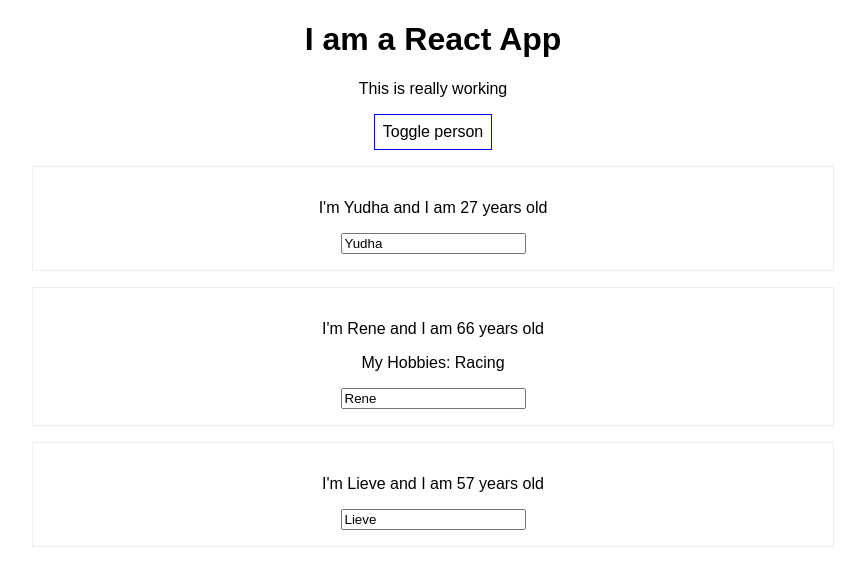
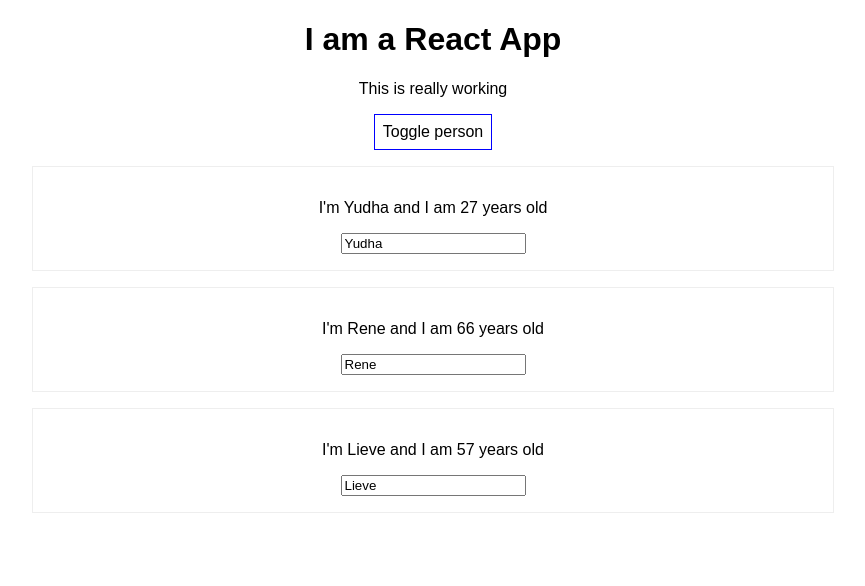
Before and after one commit to YudhaYuki/React-PART-I, a React (Create React App) app: page / in a window 1280 px wide. Both pictures are taken after a click on the button "Toggle person". Shown: the top 586 px of the page, without its empty margins (207-1072 px from the left). Built offline with nearby package versions, Linux system fonts and the light colour scheme.

Commit message:
Outputting lists : Make the list more Dynamic

```diff
--- a/src/App.js
+++ b/src/App.js
@@ -59,19 +59,11 @@
     if (this.state.showPersons) {
       persons = (
         <div>
-          <Person
-            name={this.state.persons[0].name}
-            age={this.state.persons[0].age} />
-
-          <Person
-            name={this.state.persons[1].name}
-            age={this.state.persons[1].age}
-            click={this.switchNameHandler.bind(this, 'Ramadhona')}
-            changed={this.nameChangeHandler} > My Hobbies: Racing </Person>
-
-          <Person
-            name={this.state.persons[2].name}
-          age={this.state.persons[2].age} />
+          {this.state.persons.map(person => {
+            return <Person
+                name={person.name}
+                age={person.age} />
+          })}
         </div>
       );
     }
```
